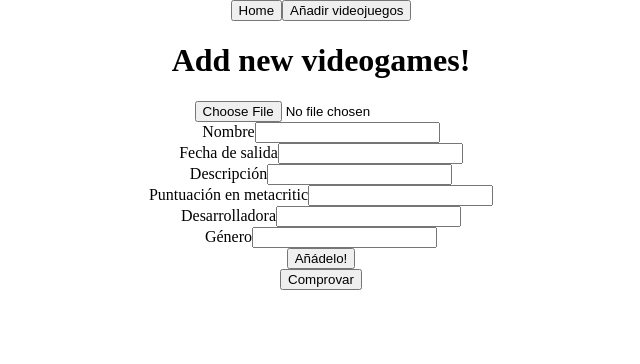
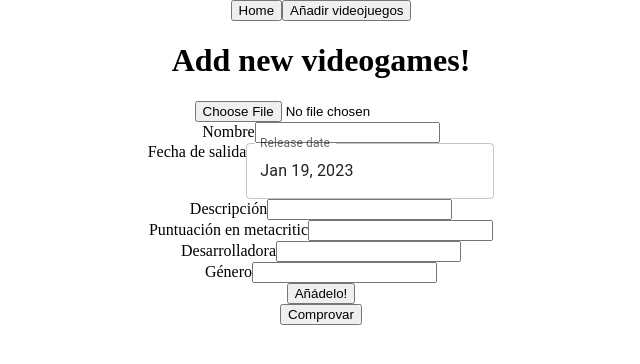
Before and after one commit to YagoPonce/videogame_guesser_client, a React (Create React App) app: page /create-videogame in a window 1280 px wide. Shown: the top 364 px of the page, without its empty margins (319-959 px from the left). Built offline with nearby package versions, Linux system fonts and the light colour scheme; no server answers.

Commit message:
DatePicker

```diff
--- a/src/App.jsx
+++ b/src/App.jsx
@@ -11,6 +11,7 @@ import IsPrivate from "./components/IsPrivate/IsPrivate";
 import IsAnon from "./components/IsAnon/IsAnon";
 import CreateVideogame from "./pages/Videogames/VideogameCreate";
 
+
 function App() {
   return (
       <div className="App">
@@ -18,7 +19,6 @@ function App() {
 
         <Routes>
           <Route path="/" element={<HomePage />} />
-
           {/* <Route
             path="/profile"
             element={
@@ -49,7 +49,9 @@ function App() {
           element={
             <CreateVideogame />
           }
+
           />
+
         </Routes>
       </div>
   );
--- /dev/null
+++ b/src/components/MuiPicker.jsx
@@ -0,0 +1,30 @@
+import React, { useState } from 'react';
+import { Stack, TextField } from '@mui/material';
+
+import { LocalizationProvider, DatePicker } from "@mui/x-date-pickers";
+import { AdapterMoment } from '@mui/x-date-pickers/AdapterMoment';
+import { AdapterDayjs } from '@mui/x-date-pickers/AdapterDayjs';
+
+export const MuiPicker = ( props ) => {
+    const [selectedDate, setSelectedDate] = useState(Date.now)
+
+  return (
+    <>
+    <LocalizationProvider dateAdapter={AdapterDayjs}>
+      <DatePicker
+        label="Release date"
+        value={selectedDate}
+        inputFormat="MMM DD, YYYY"
+        onChange={(newValue) => {
+          setSelectedDate(newValue);
+          props.setReleaseInput(newValue);
+        }}
+        renderInput={(params) => <TextField {...params} />}
+      />
+
+    </LocalizationProvider>
+
+    </>
+
+  )
+}
--- a/src/pages/Videogames/VideogameCreate.jsx
+++ b/src/pages/Videogames/VideogameCreate.jsx
@@ -2,6 +2,7 @@ import React, { useEffect, useState } from "react";
 import { createVideogameService } from "../../services/create.videogame.service";
 import { uploadImageService } from "../../services/upload.services";
 import { useNavigate } from "react-router-dom";
+import { MuiPicker } from "../../components/MuiPicker";
 
 function CreateVideogame() {
   const navigate = useNavigate();
@@ -70,7 +71,7 @@ function CreateVideogame() {
 
 
   const chechImageUrl = () => {
-console.log(imageUrl)
+    console.log(releaseInput)
   }
   return (
     <div>
@@ -95,12 +96,7 @@ console.log(imageUrl)
         <br />
 
         <label htmlFor="release">Fecha de salida</label>
-        <input
-          type="text"
-          name="release"
-          value={releaseInput}
-          onChange={handleReleaseChange}
-        />
+          <MuiPicker  setReleaseInput={ setReleaseInput } />
         <br />
 
         <label htmlFor="description">Descripción</label>
```
Also changed, not shown: package.json (+9 -0 lines), 1 other file (tests, documents, lock files or other folders). Lines whose indentation alone changed are shown as unchanged.
